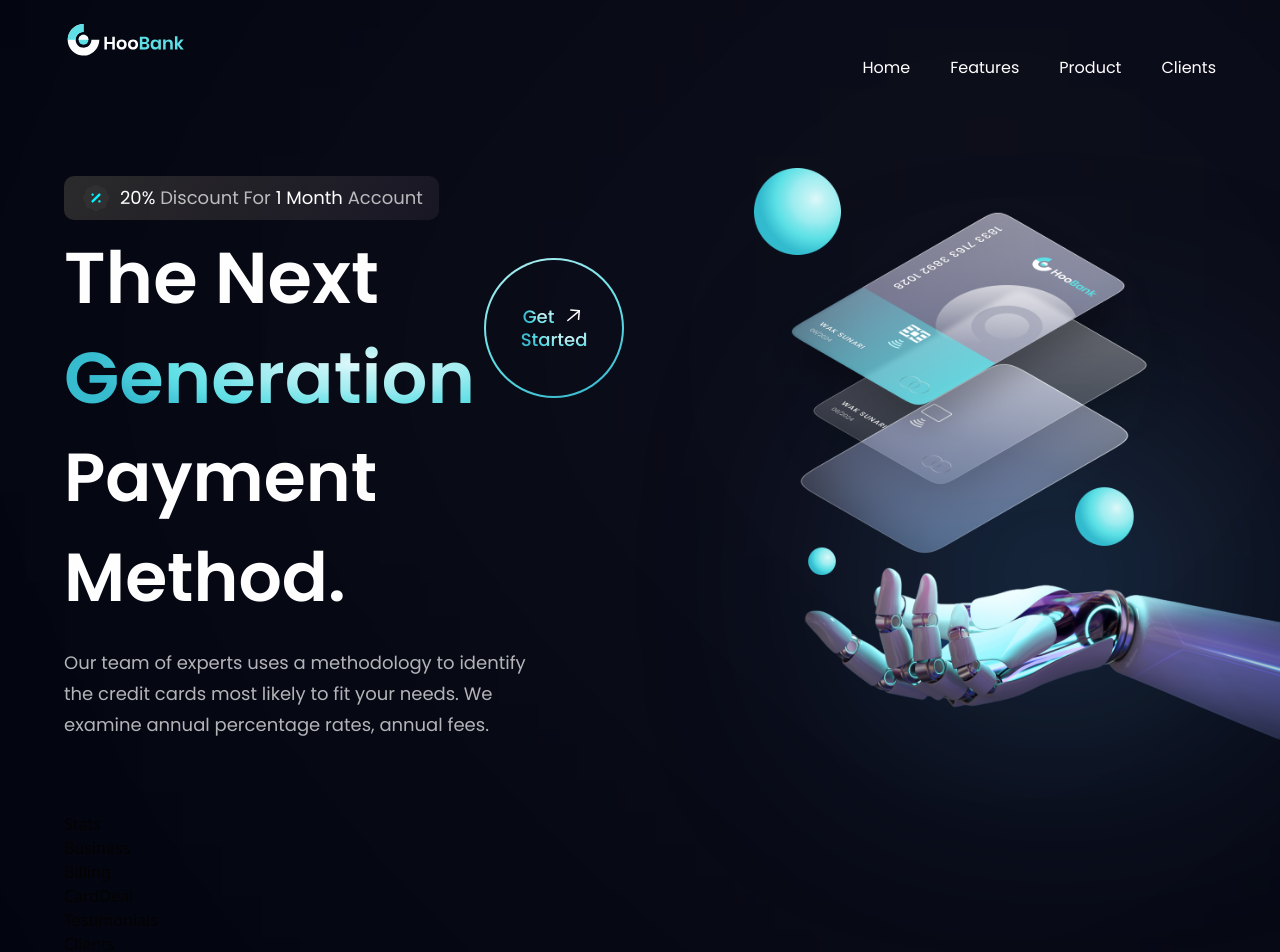
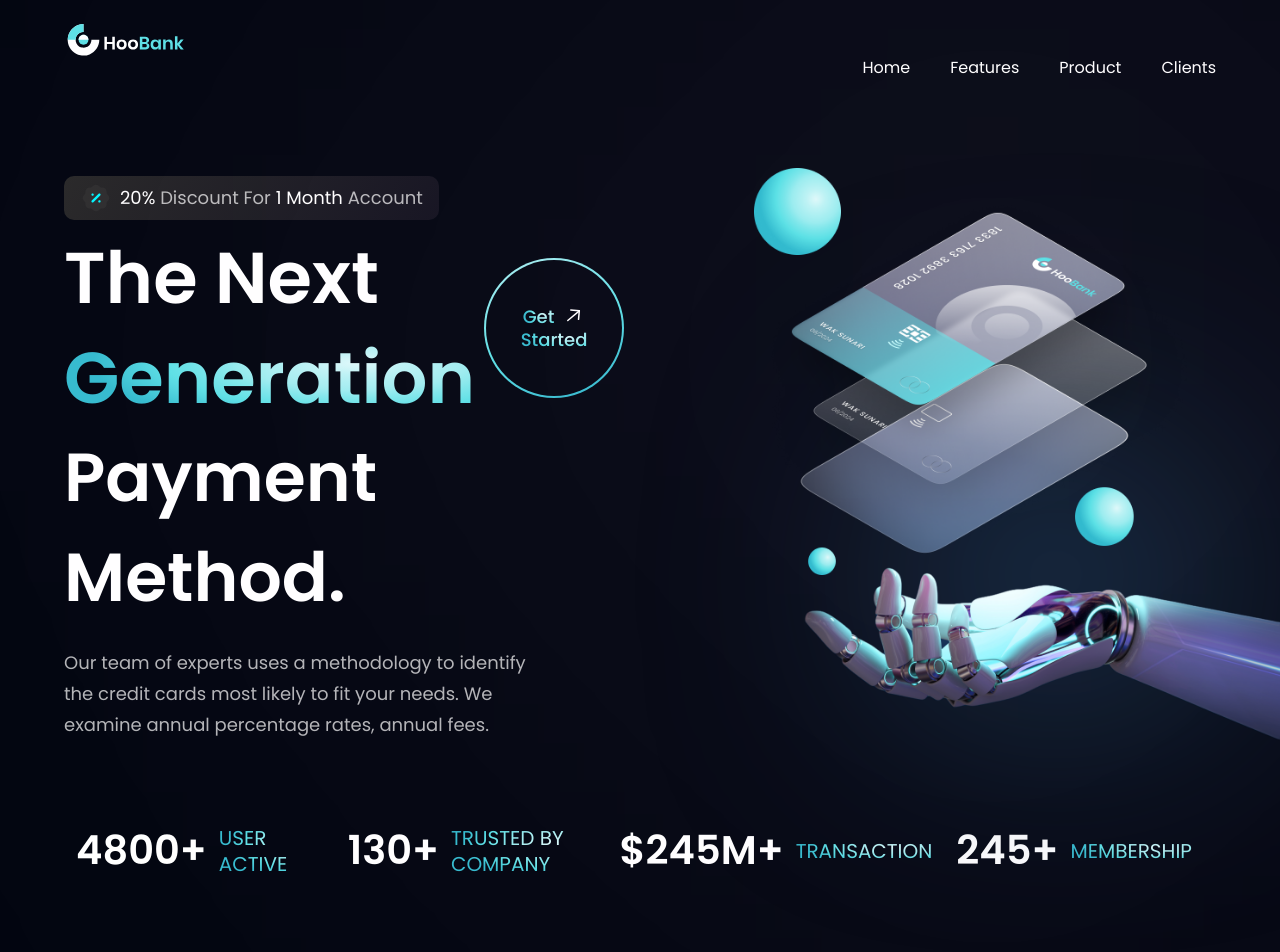
Before and after one commit to eze1er/eki_bank_business, a React (Vite) app: page / in a window 1280 px wide. Shown: the top 952 px of the page. Built offline with nearby package versions, Linux system fonts and the light colour scheme.

Commit message:
stats done

```diff
--- a/src/components/Stats.jsx
+++ b/src/components/Stats.jsx
@@ -1,9 +1,20 @@
-import React from 'react'
+import React from "react";
+import { stats } from "../constants";
+import styles from "../style";
 
-const Stats = () => {
-  return (
-    <div>Stats</div>
-  )
-}
+const Stats = () => (
+  <section className={`${styles.flexCenter} flex-row flex-wrap sm:mb-20 md-6`}>
+    {stats.map((stat) => (
+      <div key={stat.id} className={`flex-1 flex justify-start items-center flex-row m-3`}>
+        <h4 className="font-poppins font-semibold xs:text-[40px] text-[30px] xs:leading-[53px] leading-[43px] text-white">
+          {stat.value}
+        </h4>
+        <p className="font-poppins font-normal xs:text-[20px] text-[15px] xs:leading-[26px] leading-[21px] text-gradient uppercase ml-3">
+          {stat.title}
+        </p>
+      </div>
+    ))}
+  </section>
+);
 
-export default Stats
+export default Stats;
--- a/src/constants/index.js
+++ b/src/constants/index.js
@@ -74,17 +74,22 @@
   {
     id: "stats-1",
     title: "User Active",
-    value: "3800+",
+    value: "4800+",
   },
   {
     id: "stats-2",
     title: "Trusted by Company",
-    value: "230+",
+    value: "130+",
   },
   {
     id: "stats-3",
     title: "Transaction",
-    value: "$230M+",
+    value: "$245M+",
+  },
+  {
+    id: "stats-4",
+    title: "Membership",
+    value: "245+",
   },
 ];
 
```
